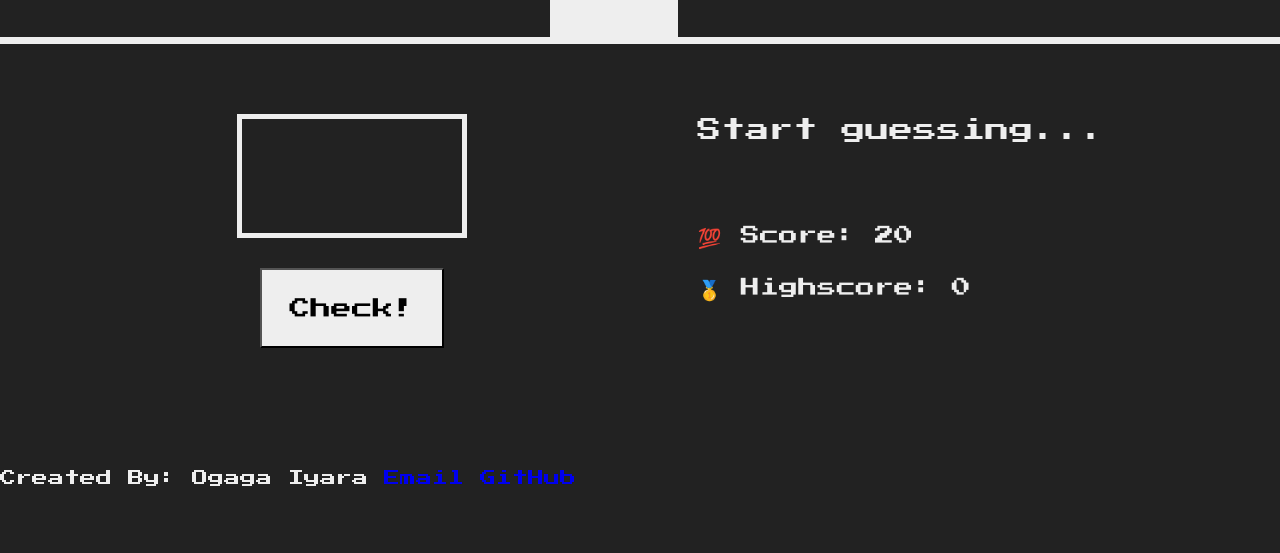
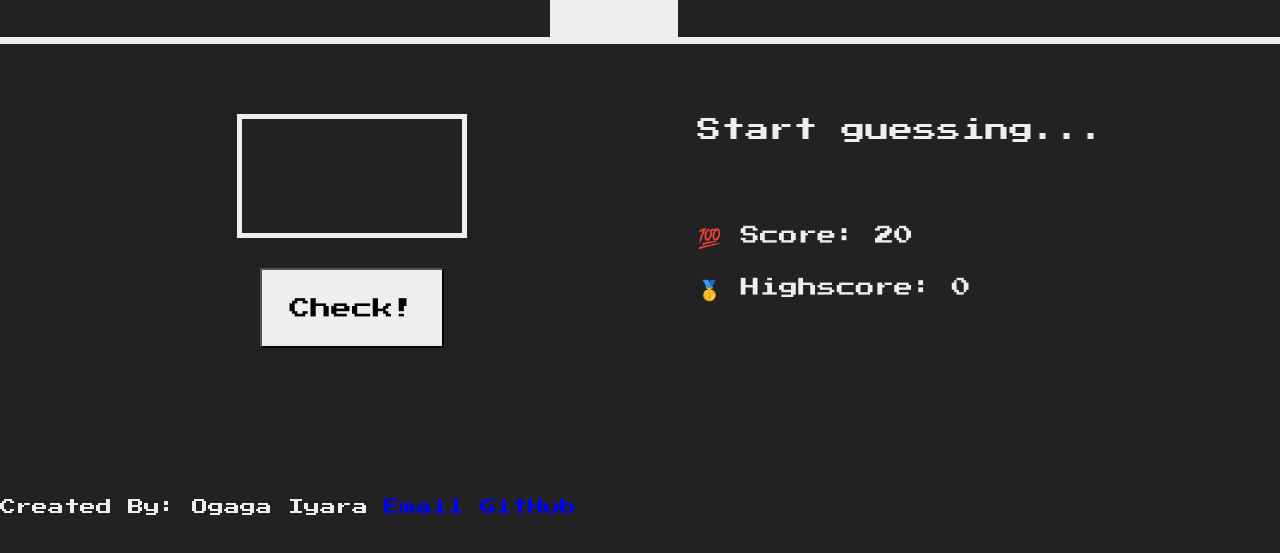
Before and after one commit to Ogaga01/Guess-The-Number-Game, a website: page index.html in a window 1280 px wide. Shown: the part 213-766 px from the top of the page. Drawn offline with Linux system fonts and the light colour scheme.

Commit message:
Add footer styling

```diff
--- a/index.html
+++ b/index.html
@@ -28,7 +28,7 @@
     <footer>
         <p class="sixth para">Created By: Ogaga Iyara
             <a href="mailto:iyaraogaga69@gmail.com" class="email">Email</a>
-            <a href="github.com/ogaga01" class="github">GitHub</a>
+            <a href="https://github.com/Ogaga01" class="github">GitHub</a>
         </p>
     </footer>
 
--- a/styles.css
+++ b/styles.css
@@ -8,6 +8,7 @@ body {
 
 a {
     text-decoration: none;
+    color: blue;
 }
 
 .top {
@@ -37,6 +38,7 @@ a {
     padding-top: 20px;
     margin-top: 140px;
     margin-left: 43%;
+    color: #222222;
 }
 
 .btn {
@@ -112,3 +114,7 @@ main {
 .first {
     margin-right: 2%;
 }
+
+.sixth {
+    margin-top: 3.5%;
+}
```
